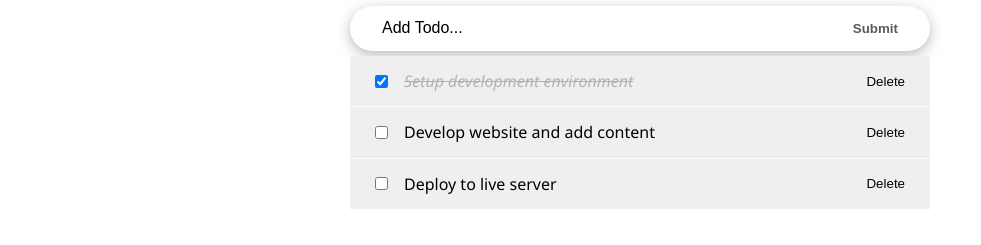
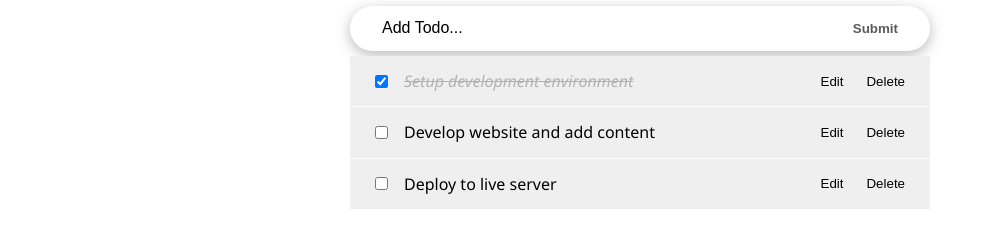
Before and after one commit to Timbar09/React-Todo-App, a React (Vite) app: page / in a window 1280 px wide. Shown: the part 356-601 px from the top of the page, without its empty margins (0-981 px from the left). Built offline with nearby package versions, Linux system fonts and the light colour scheme.

Commit message:
Add editing functionality

```diff
--- a/src/components/TodoItem.jsx
+++ b/src/components/TodoItem.jsx
@@ -1,6 +1,13 @@
 import styles from '@/styles/TodoItem.module.css';
+import { useState } from 'react';
 
-const TodoItem = ({ itemProp, handleChange, delTodo }) => {
+const TodoItem = ({ itemProp, handleChange, delTodo, setUpdate }) => {
+  const [editing, setEditing] = useState(false);
+  // ...
+  const handleEditing = () => {
+    setEditing(true);
+  };
+
   const completedStyle = {
     fontStyle: 'italic',
     color: '#595959',
@@ -8,17 +15,40 @@
     textDecoration: 'line-through',
   };
 
+  let viewMode = {};
+  let editMode = {};
+  if (editing) {
+    viewMode.display = 'none';
+  } else {
+    editMode.display = 'none';
+  }
+
+  const handleUpdatedDone = (event) => {
+    if (event.key === 'Enter') {
+      setEditing(false);
+    }
+  };
+
   return (
     <li className={styles.item}>
-      <div className={styles.content}>
+      <div className={styles.content} style={viewMode}>
         <input
           type="checkbox"
           checked={itemProp.completed}
           onChange={() => handleChange(itemProp.id)}
         />
+        <button onClick={handleEditing}>Edit</button>
         <button onClick={() => delTodo(itemProp.id)}>Delete</button>
         <span style={itemProp.completed ? completedStyle : null}>{itemProp.title}</span>
       </div>
+      <input
+        className={styles.textInput}
+        style={editMode}
+        value={itemProp.title}
+        type="text"
+        onChange={(e) => setUpdate(e.target.value, itemProp.id)}
+        onKeyDown={handleUpdatedDone}
+      />
     </li>
   );
 };
--- a/src/components/TodosList.jsx
+++ b/src/components/TodosList.jsx
@@ -1,10 +1,16 @@
 import TodoItem from '@/components/TodoItem';
 
-const TodosList = ({ todosProps, handleChange, delTodo }) => {
+const TodosList = ({ todosProps, handleChange, delTodo, setUpdate }) => {
   return (
     <ul>
       {todosProps.map((todo) => (
-        <TodoItem key={todo.id} itemProp={todo} handleChange={handleChange} delTodo={delTodo} />
+        <TodoItem
+          key={todo.id}
+          itemProp={todo}
+          handleChange={handleChange}
+          delTodo={delTodo}
+          setUpdate={setUpdate}
+        />
       ))}
     </ul>
   );
--- a/src/components/TodosLogic.jsx
+++ b/src/components/TodosLogic.jsx
@@ -53,10 +53,26 @@
     setTodos([...todos, newTodo]);
   };
 
+  const setUpdate = (updatedTitle, id) => {
+    setTodos(
+      todos.map((todo) => {
+        if (todo.id === id) {
+          todo.title = updatedTitle;
+        }
+        return todo;
+      }),
+    );
+  };
+
   return (
     <div>
       <InputTodo addTodoItem={addTodoItem} />
-      <TodosList todosProps={todos} handleChange={handleChange} delTodo={delTodo} />
+      <TodosList
+        todosProps={todos}
+        handleChange={handleChange}
+        delTodo={delTodo}
+        setUpdate={setUpdate}
+      />
     </div>
   );
 };
--- a/src/styles/TodoItem.module.css
+++ b/src/styles/TodoItem.module.css
@@ -23,3 +23,9 @@
   border: none;
   margin-left: 7px;
 }
+.textInput {
+  width: 100%;
+  padding: 10px;
+  border: 1px solid #dfdfdf;
+  outline: none;
+}
```
